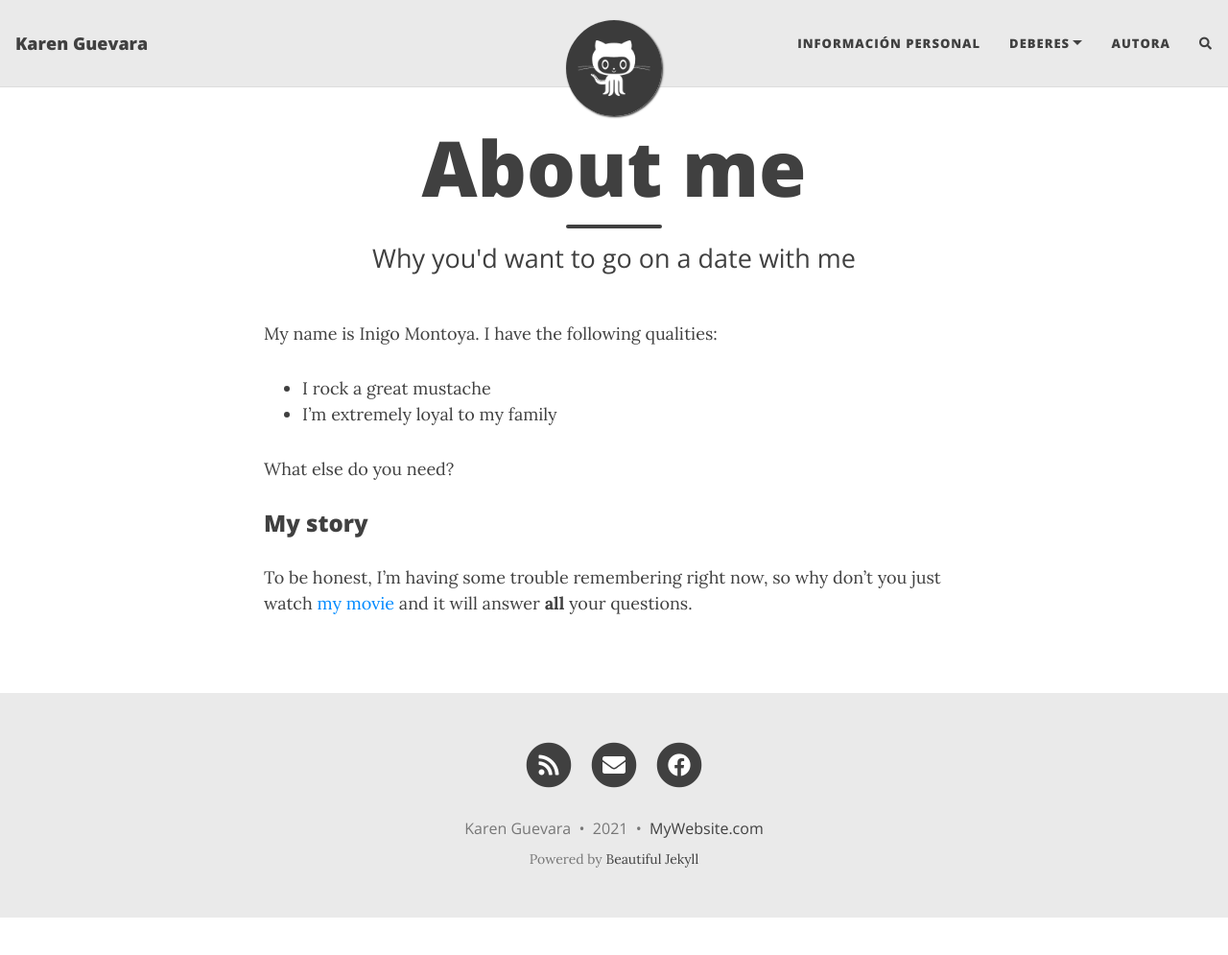
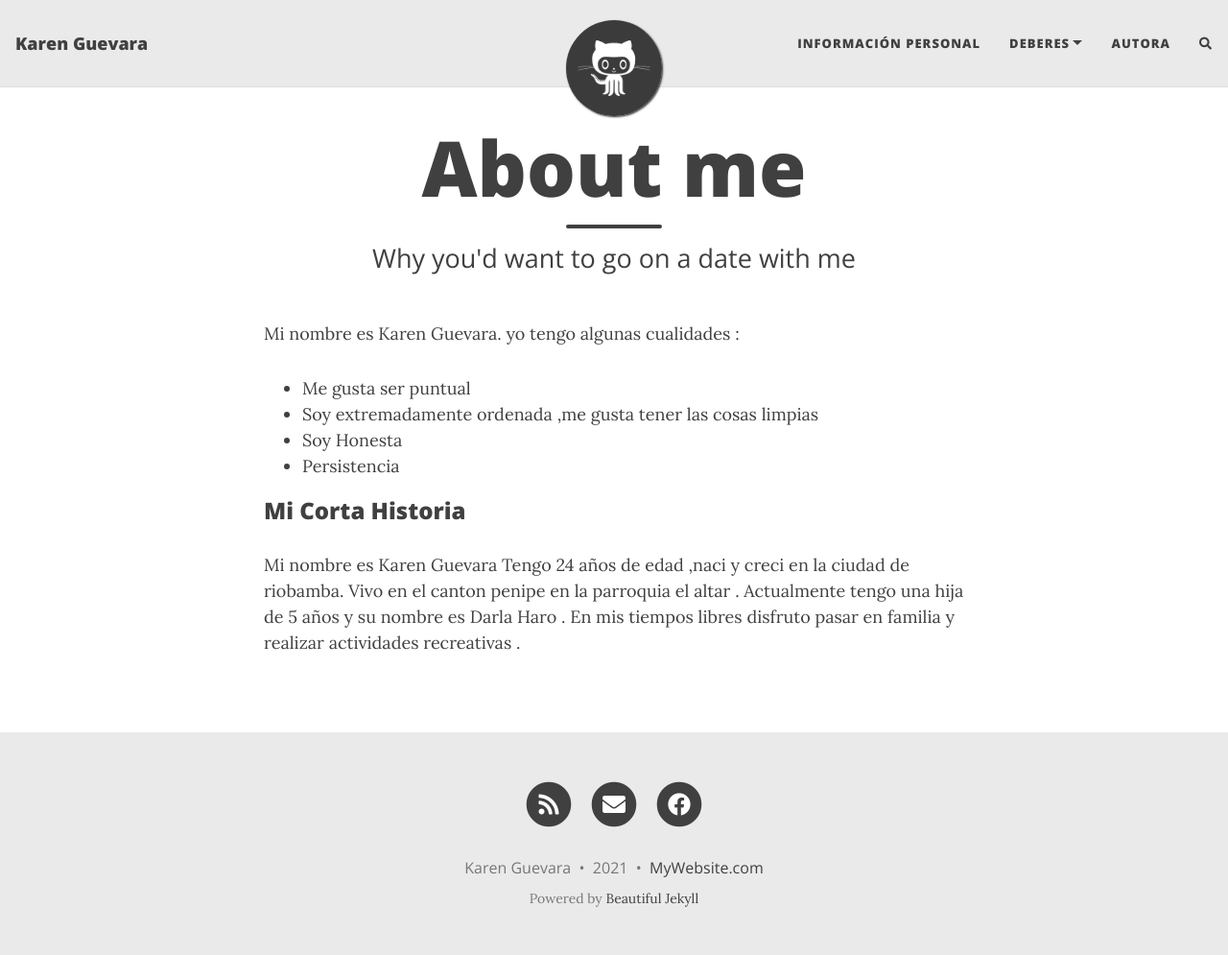
Before and after one commit to KarenGuevar8/KarenGuevar8.github.io, a Jekyll site: the page built from aboutme.md, in a window 1280 px wide and 997 px high. Shown: the whole window at 96% size. Built offline with Jekyll 4.4.1, drawn with Linux system fonts in a browser that asks for light colours; nearby versions of some CDN libraries; comment, search, counter and statistics services are not loaded.

Commit message:
Update aboutme.md

```diff
--- a/aboutme.md
+++ b/aboutme.md
@@ -4,13 +4,17 @@ title: About me
 subtitle: Why you'd want to go on a date with me
 ---
 
-My name is Inigo Montoya. I have the following qualities:
+Mi nombre es  Karen Guevara. yo tengo algunas cualidades :
 
-- I rock a great mustache
-- I'm extremely loyal to my family
+- Me gusta ser puntual
+- Soy extremadamente ordenada ,me gusta tener las cosas limpias
+- Soy Honesta
+- Persistencia
 
-What else do you need?
 
-### My story
+### Mi Corta Historia
 
-To be honest, I'm having some trouble remembering right now, so why don't you just watch [my movie](https://en.wikipedia.org/wiki/The_Princess_Bride_%28film%29) and it will answer **all** your questions.
+Mi nombre es Karen Guevara Tengo 24 años de edad ,naci y creci en la  ciudad de riobamba.
+Vivo en el canton penipe en la parroquia el altar .
+Actualmente tengo una hija de 5 años y su nombre es Darla Haro .
+En mis tiempos libres disfruto pasar en familia y realizar actividades recreativas .
```
